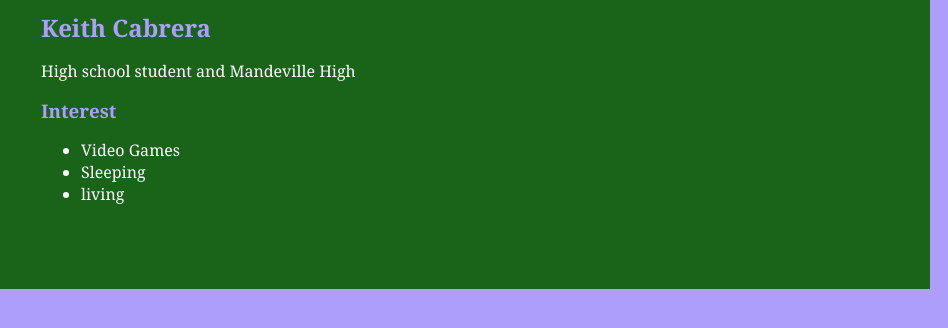
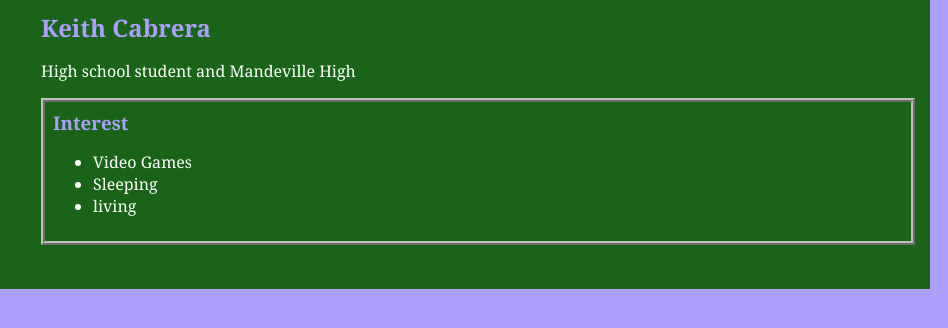
Before and after one commit to Keithcabrera/Keithcabrera.github.io, a plain HTML site: page index.html in a window 1280 px wide. Shown: the part 112-440 px from the top of the page, 332-1280 px from the left. Drawn offline with Linux system fonts and the light colour scheme.

Commit message:
add index.html and css files

```diff
--- a/index.html
+++ b/index.html
@@ -29,7 +29,7 @@
           <h2 class="bigboy">Keith Cabrera</h2>
           <p class="alpha">High school student and Mandeville High</p>
           <!--Interest section-->
-          <div id="interest">
+          <div id="interests">
             <h3 class="bigboy">Interest</h3>
             <ul class="alpha">
               <li>Video Games</li>
```
